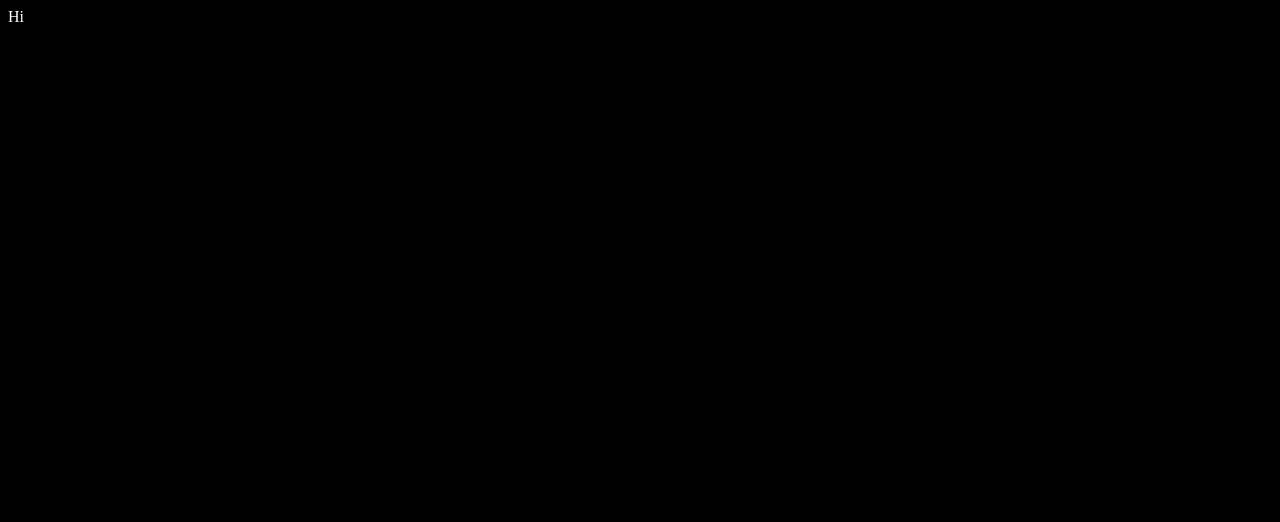
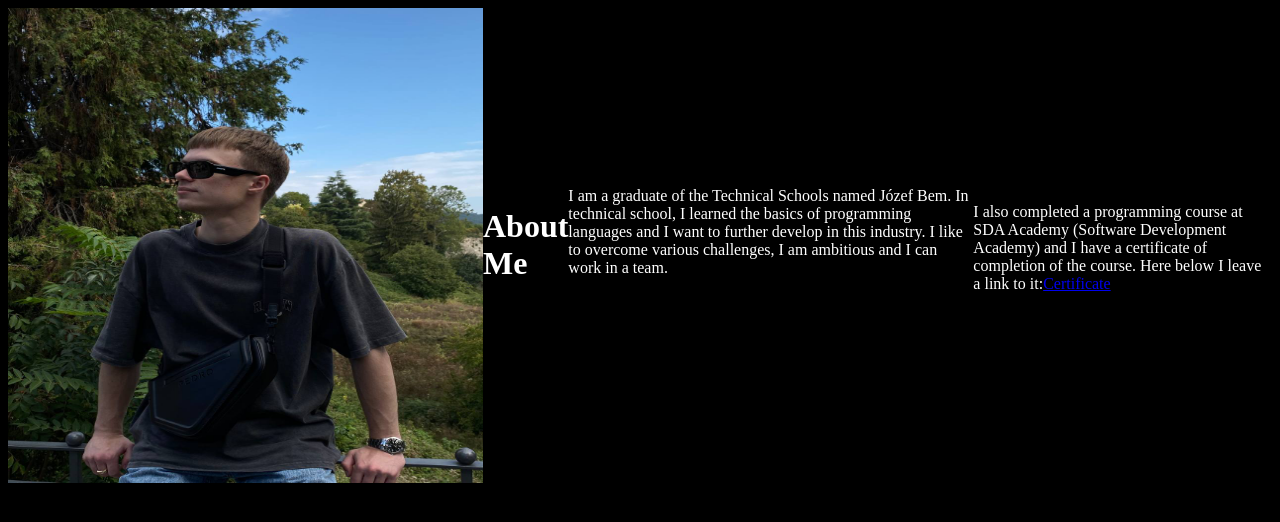
Before and after one commit to ypayel/My_website, a React (Create React App) app in the folder my-website/: page /about in a window 1280 px wide. Shown: the top 522 px of the page. Built offline with nearby package versions, Linux system fonts and the light colour scheme.

Commit message:
about page still in progress

```diff
--- a/my-website/src/components/About/About.scss
+++ b/my-website/src/components/About/About.scss
@@ -0,0 +1,18 @@
+
+.my-image {
+    height: 475px;
+    width: 475px;
+}
+.about-conteiner {
+    display: flex;
+    align-items: center;
+}
+.text-conteiner {
+    display: flex;
+}
+
+.about-first-text
+{
+    margin-top: 0;
+    margin-bottom: 1rem;
+}
--- a/my-website/src/components/About/About.tsx
+++ b/my-website/src/components/About/About.tsx
@@ -1,8 +1,29 @@
+import "./About.scss";
 export const About = () => {
     return (
         <>
-        <div>
-            Hi
+        <div className="about-conteiner">
+            <div className="image-conteiner">
+            <img src="/images/me.jpg" alt="image" className="my-image"/>
+            </div>
+            <div className="text-conteiner">
+            <h1 className="about-header">About Me</h1>
+            <p className="about-first-text">
+                I am a graduate of the Technical
+                Schools named Józef Bem. In technical
+                school, I learned the basics of
+                programming languages and I want to
+                further develop in this industry. I like
+                to overcome various challenges, I am
+                ambitious and I can work in a team.
+            </p>
+            <p className="about-second-text">
+                I also completed a programming course at SDA Academy (Software Development Academy)
+                and I have a certificate of completion of the course.
+                Here below I leave a link to it:
+                <a href="https://app.diplomasafe.com/pl-PL/diploma/d859f9cfc625bf746ae5add1a94d275450f1f2760" target="blank" className="certificate-link">Certificate</a>
+            </p>
+            </div>
         </div>
         </>
     )
```
Also changed, not shown: my-website/public/images/me.jpg (added).
